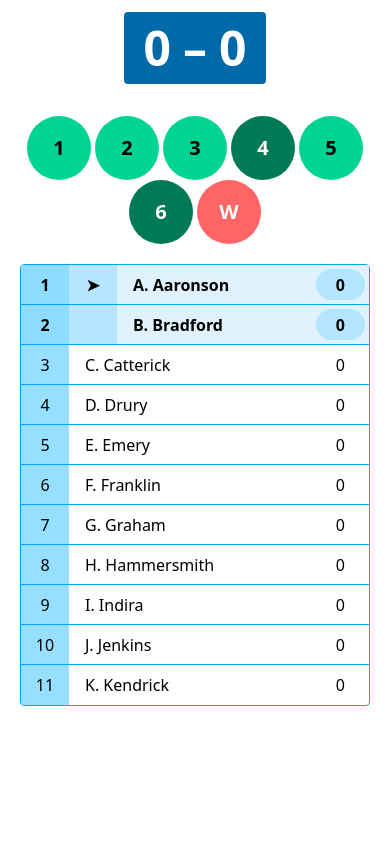
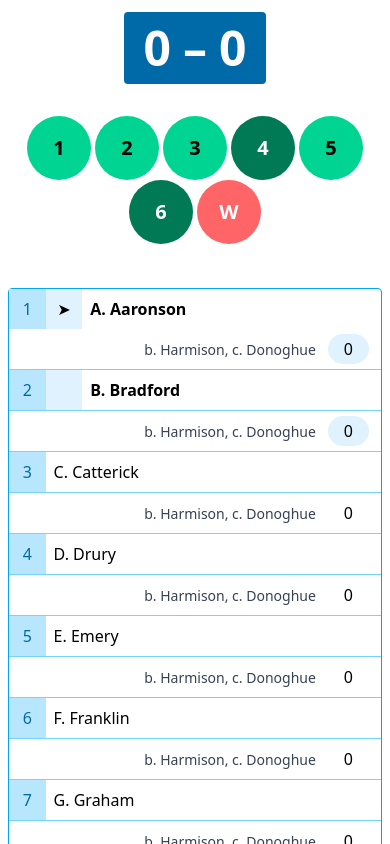
Before and after one commit to jacobwalkr/vite-react-ts-cricket-scorer, a React (Vite) app: page / in a window 390 px wide. Shown: the top 844 px of the page. Built offline with nearby package versions, Linux system fonts and the light colour scheme.

Commit message:
Tidy up margins, use grid for batters
Not sure grid is right for this, I think I actually want flex like before but
I've put too much time into figuring this out and it looks fine now so I'll
revisit it another time lol

I've put "how out" strings in there to test out the responsive flow

```diff
--- a/src/App.tsx
+++ b/src/App.tsx
@@ -52,7 +52,7 @@ function App() {
       <section className="flex justify-center mb-5">
         <Scoreboard runs={runs} wickets={wickets} />
       </section>
-      <section className="grid grid-cols-1 md:grid-cols-2 px-2">
+      <section className="grid gap-6 md:grid-cols-2 px-2">
         <RunsPanel addRuns={addRuns} addWicket={addWicket} />
         <BattersPanel side={battingSide} />
       </section>
--- a/src/components/batter-row.tsx
+++ b/src/components/batter-row.tsx
@@ -1,12 +1,4 @@
 import clsx from "clsx"
-
-function StrikeBox({ onStrike }: { onStrike: boolean }) {
-  return (
-    <div className="h-full place-content-center flex-none w-[3rem] text-center bg-sky-300/40">
-      {onStrike && <>&#x27A4;</>}
-    </div>
-  )
-}
 
 export default function BatterRow({
   batterIn,
@@ -22,26 +14,53 @@ export default function BatterRow({
   score: number
 }) {
   return (
-    <li
-      className={clsx(
-        'display-block h-[2.5rem] pe-1 flex items-center transition-colors border-b-1 last:border-b-0 border-sky-500',
-        {'bg-sky-100 font-bold': batterIn}
+    <>
+      <div
+        className={
+          clsx('text-center py-2 bg-sky-200 text-sky-700 self-center',
+          {'border-t-1 border-sky-300': number !== 1}
+        )}
+      >
+        {number}
+      </div>
+      {batterIn && (
+        <div
+          className={clsx(
+            'text-center py-2 bg-sky-100 self-center',
+            {'border-t-1 border-sky-300': number !== 1}
+          )}
+        >
+          {onStrike ? <>&#x27A4;</> : <>&nbsp;</>}
+        </div>
       )}
-      key={number}
-    >
-      <div className="h-full place-content-center flex-none w-[3rem] text-center bg-sky-300/75">{number}</div>
-      {batterIn && (
-        <StrikeBox onStrike={onStrike} />
-      )}
-      <div className="h-full content-center px-4 py-2 grow">{name}</div>
       <div
         className={clsx(
-          'h-[80%] rounded-[999px] place-content-center px-5 basis-content',
-          {'bg-sky-300/40': batterIn}
+          'px-2 self-center py-2',
+          {'font-bold': batterIn},
+          {'col-span-2': !batterIn},
+          {'border-t-1 border-sky-300': number !== 1}
         )}
       >
-        {score}
+        {name}
       </div>
-    </li>
+      <div
+        className={clsx(
+          'text-right py-2 self-center col-span-3 sm:col-span-1 md:col-span-3 lg:col-span-1',
+          {'border-t-1 border-sky-300': number !== 1}
+        )}
+      >
+        <span className="text-sm text-gray-700">
+          b. Harmison, c. Donoghue
+        </span>
+        <span
+          className={clsx(
+            'rounded-[999px] px-4 py-1 m-3',
+            {'bg-sky-100': batterIn}
+          )}
+        >
+          {score}
+        </span>
+      </div>
+    </>
   )
 }
--- a/src/components/batters-panel.tsx
+++ b/src/components/batters-panel.tsx
@@ -7,7 +7,12 @@ export default function BattersPanel({
   side: BattingSide
 }) {
   return (
-    <ol className="display-block mx-3 rounded border-1 border-sky-500">
+    <div
+      className={`
+        grid grid-cols-[4ch_4ch_1fr] md:grid-cols-[4ch_4ch_1fr] sm:grid-cols-[4ch_4ch_1fr_max-content]
+        lg:grid-cols-[4ch_4ch_1fr_max-content] rounded border-1 border-sky-500
+      `}
+    >
       {side.battingOrder.map(({id, name, score, placeInOrder}) => (
         <BatterRow
           batterIn={[side.batterOffStrike, side.batterOnStrike].includes(id)}
@@ -17,6 +22,6 @@ export default function BattersPanel({
           score={score}
         />
       ))}
-    </ol>
+    </div>
   )
 }
```
